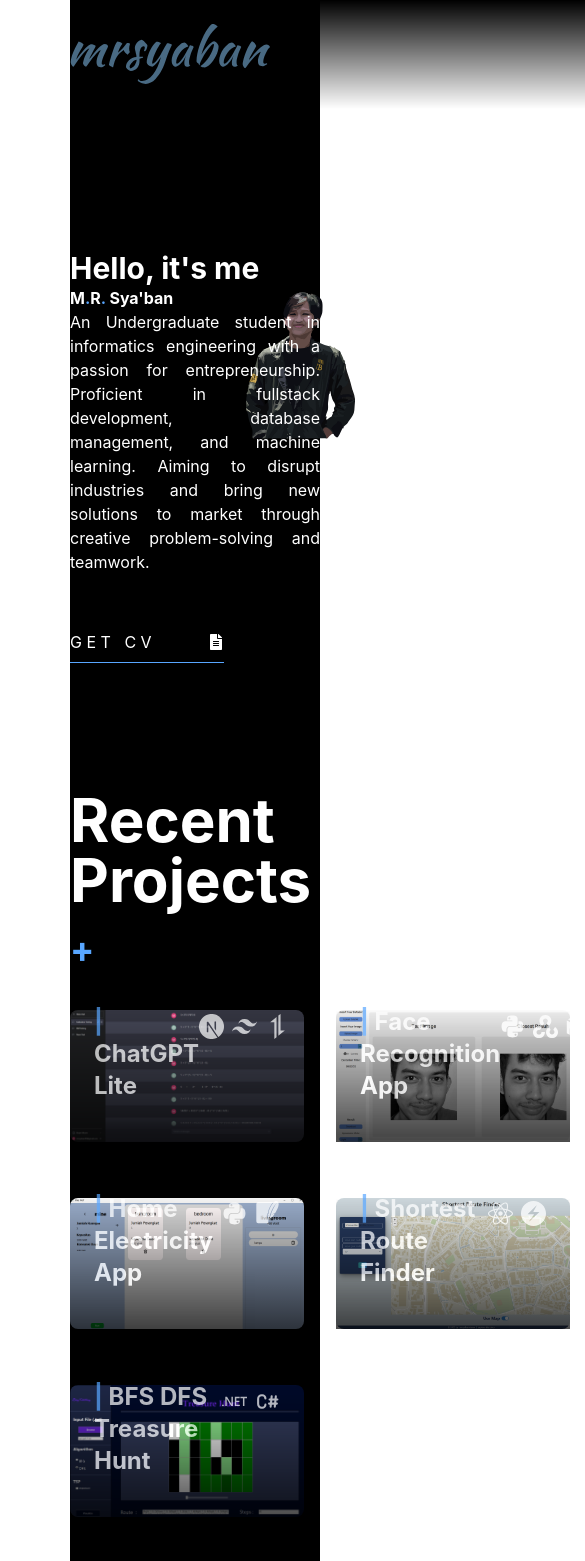
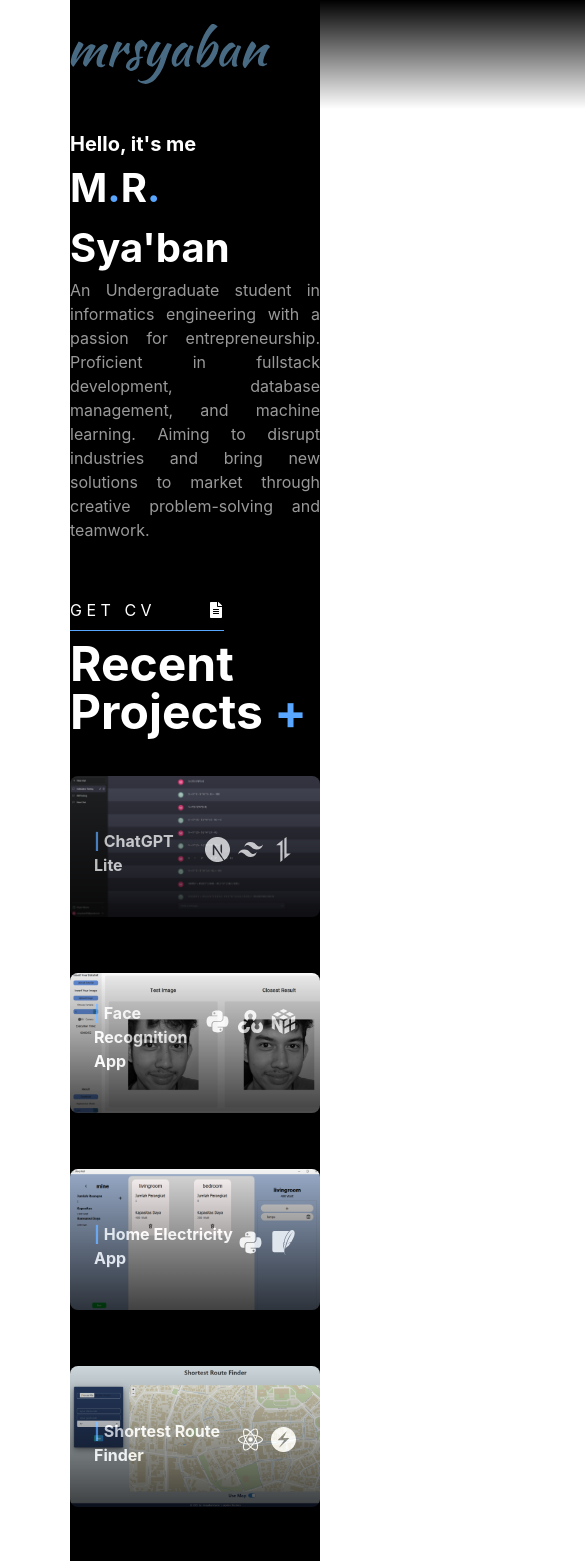
Before and after one commit to mrsyaban/personal-web, a React (Create React App) app: page / in a window 390 px wide. Shown: the top 1561 px of the page, 585 px wide, since content can reach past the window. Built offline with nearby package versions, Linux system fonts and the light colour scheme.

Commit message:
add responsive

```diff
--- a/src/components/AboutMe/index.tsx
+++ b/src/components/AboutMe/index.tsx
@@ -4,9 +4,9 @@ import { FaFileAlt } from "react-icons/fa";
 const AboutMe = () => {
   return (
     <div className="flex relative w-full">
-        <div className="z-20 w-[250px] xl:w-[400px] absolute  text-white mt-[180px] mr-0" >
-          <h2 className="text-3xl font-bold ">Hello, it's me</h2>
-          <h1 className="font-bold md:text-[65px] ">
+        <div className="z-20 w-[250px] xl:w-[400px] absolute  text-white xl:mt-[180px] mr-0 mt-[60px] md:justify-start align-middle" >
+          <h2 className="xl:text-3xl font-bold text-xl ">Hello, it's me</h2>
+          <h1 className="font-bold sm:text-[65px] text-[40px] ">
             M<span className=" text-blue">.</span>R<span className=" text-blue">. </span> Sya'ban
           </h1>
           <p className="text-justify text-base w-[250px] xl:w-full pb-10 text-lightGray">
@@ -29,10 +29,10 @@ const AboutMe = () => {
             </button>
           </a>
         </div>
-      <div className='z-10 xl:w-[900px] w-[500px] justify-self-end'>
+      <div className='z-10 xl:w-[900px] w-[500px] justify-self-end sm:opacity-100 opacity-0'>
         <img
           src={profpic}
-          className="ml-[100px] xl:ml-[250px] h-[570px] w-[300px]  xl:w-[900px] z-10 flex relative"
+          className="ml-[50px] sm:ml-[250px] h-[570px] w-[400px]  xl:w-[900px] z-10 flex relative"
           style={{ clipPath: 'inset(10% 26% 0% 30%)' }}
           alt="prof"/>
       </div>
--- a/src/components/Career/index.tsx
+++ b/src/components/Career/index.tsx
@@ -1,12 +1,12 @@
 
 const Career = () => {
   return (
-    <div className="w-full mt-[200px] mb-[100px] text-white md:mx-56">
+    <div className="w-full md:mt-[200px] mt-[100px] mb-[100px] text-white md:mx-56">
       <div
         className="mb-10 items-center justify-between md:flex"
       >
         <div>
-          <h2 className="text-6xl font-bold ">
+          <h2 className="md:text-6xl text-4xl font-bold ">
             Experience <span className="text-3xl text-blue md:text-4xl">+</span>
           </h2>
         </div>
--- a/src/components/Projects/index.tsx
+++ b/src/components/Projects/index.tsx
@@ -14,18 +14,18 @@ import {TbBrandCSharp} from "react-icons/tb"
 
 const Projects = () => {
     return (
-        <div className="w-full mt-[150px] text-white items-start">
+        <div className="w-full md:mt-[150px] text-white items-start">
           <div
-            className="z-10 mb-[40px] flex flex-col items-start text-2xl"
+            className="z-10 mb-[40px] flex flex-col items-start md:text-2xl"
           >
-            <h2 className="text-6xl font-bold ">
+            <h2 className="md:text-6xl text-5xl font-bold ">
               Recent
               <br />
-              Projects <span className="text-4xl text-blue">+</span>
+              Projects <span className="text-blue">+</span>
             </h2>
           </div>
 
-          <div className="grid grid-cols-2 gap-x-8 gap-y-14 w-[500px] xl:w-full h-auto mx-auto relative ">
+          <div className="grid md:grid-cols-2 grid-cols-1 gap-x-8 gap-y-14 w-[250px] md:w-full h-auto mx-auto relative ">
             <a
               href="https://github.com/mrsyaban/ChatGPT-Lite"
               rel="noreferrer"
@@ -34,7 +34,7 @@ const Projects = () => {
             >
               <div className='h-full bg-gradient-to-t from-black opacity-70 hover:opacity-90 flex pl-6 pb-10 flex-col justify-end'>
                 <div className="flex justify-between pr-6">
-                  <h1 className="text-2xl font-bold ">
+                  <h1 className="md:text-2xl font-bold ">
                     <span className="text-blue">| </span>
                     ChatGPT Lite
                   </h1>
@@ -54,7 +54,7 @@ const Projects = () => {
             >
               <div className='h-full bg-gradient-to-t from-black opacity-70 hover:opacity-90 flex pl-6 pb-10 flex-col justify-end'>
                 <div className="flex justify-between pr-6">
-                  <h1 className="text-2xl font-bold">
+                  <h1 className="md:text-2xl font-bold">
                     <span className="text-blue">| </span>
                     Face Recognition App
                   </h1>
@@ -74,7 +74,7 @@ const Projects = () => {
             >
               <div className='h-full bg-gradient-to-t from-black opacity-70 hover:opacity-90 flex pl-6 pb-10 flex-col justify-end'>
                 <div className="flex justify-between pr-6">
-                  <h1 className="text-2xl font-bold">
+                  <h1 className="md:text-2xl font-bold">
                     <span className="text-blue">| </span>
                     Home Electricity App
                   </h1>
@@ -93,7 +93,7 @@ const Projects = () => {
             >
               <div className='h-full bg-gradient-to-t from-black opacity-70 hover:opacity-90 flex pl-6 pb-10 flex-col justify-end'>
                 <div className="flex justify-between pr-6">
-                  <h1 className="text-2xl font-bold">
+                  <h1 className="md:text-2xl font-bold">
                     <span className="text-blue">| </span>
                     Shortest Route Finder
                   </h1>
@@ -112,7 +112,7 @@ const Projects = () => {
             >
               <div className='h-full bg-gradient-to-t from-black opacity-70 hover:opacity-90 flex pl-6 pb-10 flex-col justify-end'>
                 <div className="flex justify-between pr-6">
-                  <h1 className="text-2xl font-bold">
+                  <h1 className="md:text-2xl font-bold">
                     <span className="text-blue">| </span>
                     BFS DFS Treasure Hunt
                   </h1>
--- a/tailwind.config.js
+++ b/tailwind.config.js
@@ -16,6 +16,7 @@ module.exports = {
       colors: {
         blue: "#58a6ff",
         black: "#000",
+        lightGray: "#999",
       },
     },
   },
```
